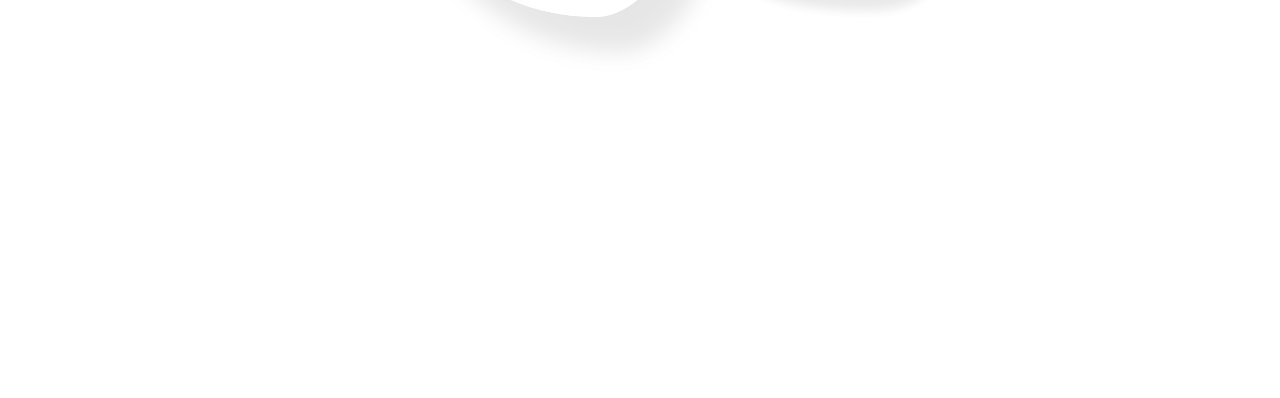
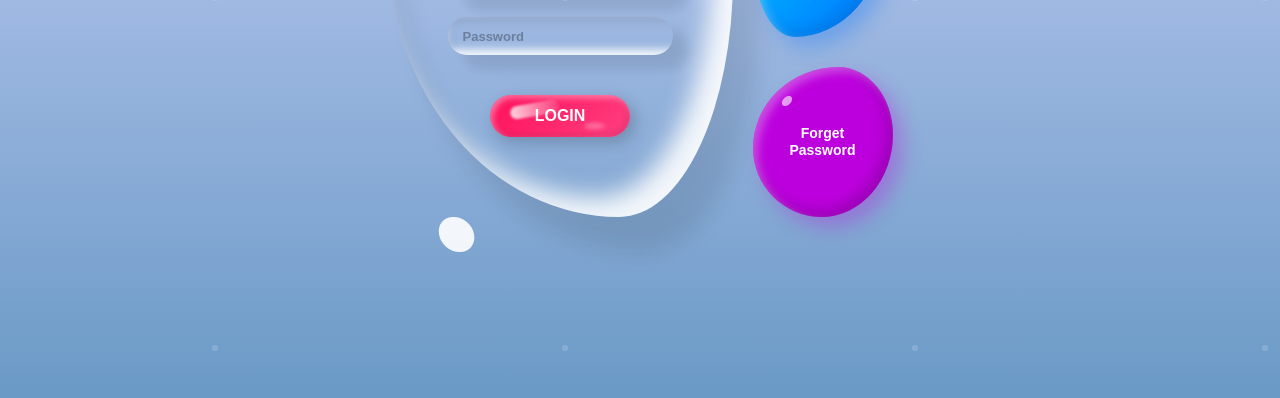
Before and after one commit to Dinesh-Bandara/Simple-School-Management-System-, a plain HTML site: page index.html in a window 1280 px wide. Shown: the part 402-800 px from the top of the page. Drawn offline with Linux system fonts and the light colour scheme.

Commit message:
complete login frontend

```diff
--- a/Css/login.css
+++ b/Css/login.css
@@ -6,6 +6,7 @@
     align-items: flex-end;
     gap: 20px;
     flex-wrap: wrap;
+
 }
 
 .login-form {
@@ -66,6 +67,7 @@
     align-items: center;
     gap: 20px;
     padding: 80px 60px;
+    flex-wrap: wrap;
 
     h4{
         color: black;
@@ -110,100 +112,207 @@
 
 }
 
-.btn{
+.btn {
     display: flex;
+    justify-content: center;
+    width: 100%;
+    margin-top: 20px;
+}
+
+button {
+    position: relative;
+    border: none;
+    background: linear-gradient(135deg, #ff0f5b, #ff4081);
+    width: 140px;
+    padding: 12px;
+    color: white;
+    font-weight: bold;
+    font-size: 16px;
+    border-radius: 30px;
+    cursor: pointer;
+    box-shadow:
+        inset 3px 3px 6px rgba(255, 255, 255, 0.4),
+        inset -3px -3px 6px rgba(0, 0, 0, 0.1),
+        5px 5px 15px rgba(0, 0, 0, 0.2);
+    transition: all 0.3s ease;
+    overflow: hidden;
+}
+
+button::before {
+    content: '';
+    position: absolute;
+    top: 8px;
+    left: 20px;
+    width: 35%;
+    height: 30%;
+    border-radius: 20px;
+    background: linear-gradient(to right, rgba(255, 255, 255, 0.8), rgba(255, 255, 255, 0.1));
+    transform: rotate(-10deg);
+    filter: blur(1px);
+}
+
+button::after {
+    content: '';
+    position: absolute;
+    bottom: 8px;
+    right: 25px;
+    width: 15%;
+    height: 15%;
+    border-radius: 50%;
+    background: rgba(255, 255, 255, 0.3);
+    filter: blur(2px);
+}
+
+button:hover {
+    transform: translateY(-3px) scale(1.02);
+    box-shadow:
+        inset 3px 3px 10px rgba(255, 255, 255, 0.5),
+        inset -3px -3px 10px rgba(0, 0, 0, 0.2),
+        10px 10px 20px rgba(0, 0, 0, 0.3);
+}
+
+button:active {
+    transform: translateY(0) scale(0.98);
+}
+
+/* --- RIGHT SIDE BUBBLES --- */
+.right {
+    display: flex;
+    flex-direction: column;
+    gap: 30px;
     justify-content: center;
 }
 
-button{
-    border: none;
-    background-color: #ff0f5b;
-    width: 100px;
-    padding: 10px;
-    color: white;
-    border-radius: 20px;
-}
-
-/* Layout for the container holding the new buttons */
-.right {
-    display: flex;
-    flex-direction: column;
-    gap: 20px;
-    margin-bottom: 20px; /* Aligns with the form visually */
-}
-
-/* Apply the Liquid Glass Style */
+/* Common styles for the bubbles */
 .Sign-up,
 .forget-pwd {
-    /* 1. The Organic Shape */
-    border-radius: 52% 48% 33% 67% / 38% 45% 55% 62%;
-
-    /* 2. The Soft Depth (Shadows) */
-    box-shadow:
-        inset 10px 10px 10px #0000000d,
-        15px 15px 10px #0000000d,
-        15px 10px 15px #0000000d,
-        inset -10px -10px 10px #ffffffe6;
-
     position: relative;
-    transition: all ease 0.5s;
-
-    /* Spacing and Text Styling */
-    padding: 20px 30px;
+    padding: 35px 30px;
     display: flex;
     justify-content: center;
     align-items: center;
     cursor: pointer;
     font-weight: 600;
-    color: #444; /* Darker text for contrast */
+    color: white;
+    text-align: center;
+    transition: all ease 0.5s;
 }
 
-/* 3. The Glossy Reflections (Highlights) */
+/* 1. BLUE BUBBLE (Sign Up) */
+.Sign-up {
+    background: #00c6ff; /* Fallback */
+    /* Blue Gradient */
+    background: linear-gradient(135deg, #00c6ff 0%, #0072ff 100%);
+
+    /* Organic Shape */
+    border-radius: 48% 52% 68% 32% / 42% 28% 72% 58%;
+
+    /* 3D Depth Shadows */
+    box-shadow:
+        inset 5px 5px 10px rgba(255,255,255,0.3), /* Top highlight */
+        inset -5px -5px 15px rgba(0,0,0,0.1), /* Bottom shadow */
+        10px 10px 20px rgba(0, 114, 255, 0.3); /* Drop shadow */
+
+    width: 70px; /* Approximate size */
+    height: 70px;
+}
+
+/* 2. PURPLE BUBBLE (Forget Password) */
+.forget-pwd {
+    background: #c471ed; /* Fallback */
+    /* Purple Gradient */
+    background: linear-gradient(135deg, #c471ed 0%, #f64f59 100%);
+    background: linear-gradient(135deg, #b030b0 0%, #602080 100%); /* Adjusted to match image purple */
+    background: #bc00dd;
+
+    /* Organic Shape - Slightly different from blue */
+    border-radius: 61% 39% 51% 49% / 54% 45% 55% 46%;
+
+    /* 3D Depth Shadows */
+    box-shadow:
+        inset 5px 5px 10px rgba(255,255,255,0.3),
+        inset -5px -5px 15px rgba(0,0,0,0.2),
+        10px 10px 20px rgba(188, 0, 221, 0.3);
+
+    width: 80px;
+    height: 80px;
+    font-size: 14px;
+    line-height: 1.2;
+}
+
+/* --- GLOSSY REFLECTIONS (The white dots) --- */
 .Sign-up::before,
 .forget-pwd::before {
     content: '';
     position: absolute;
     background-color: white;
-    width: 15%;
-    height: 15%;
+    width: 12px;
+    height: 8px;
     border-radius: 50%;
-    left: 25%;
+    left: 20%;
     top: 20%;
-    opacity: 0.5;
-    transition: all ease 0.5s;
+    opacity: 0.6;
+    transform: rotate(-45deg);
 }
 
-.Sign-up::after,
-.forget-pwd::after {
+.Sign-up::after {
+    /* Small dot for Sign up */
     content: '';
     position: absolute;
     background-color: white;
-    width: 8%;
-    height: 8%;
+    width: 5px;
+    height: 5px;
     border-radius: 50%;
-    left: 15%;
-    top: 30%;
-    opacity: 0.9;
-    transition: all ease 0.5s;
+    left: 30%;
+    top: 28%;
+    opacity: 0.8;
 }
 
-/* Hover Effects: Rounding the shape and moving reflections */
+/* --- HOVER EFFECTS --- */
 .Sign-up:hover,
 .forget-pwd:hover {
-    border-radius: 50%; /* Becomes a perfect circle/oval on hover */
-    color: #000;
+    border-radius: 50%; /* Becomes a perfect circle on hover */
+    transform: translateY(-5px); /* Floats up slightly */
     box-shadow:
-        inset 5px 5px 10px #0000000d,
-        10px 10px 10px #0000000d,
-        inset -5px -5px 10px #ffffffe6;
+        inset 5px 5px 20px rgba(255,255,255,0.4),
+        15px 15px 30px rgba(0,0,0,0.2);
 }
 
-.Sign-up:hover::before,
-.forget-pwd:hover::before {
-    transform: translate(10px, 10px); /* Moves highlight */
+body {
+    margin: 0;
+    padding: 0;
+    height: 100vh;
+    display: flex;
+    justify-content: center;
+    align-items: center;
+    font-family: sans-serif;
+    overflow: hidden;
+    background: linear-gradient(180deg, #d5d9ff, #005a8d, #0088a9);
+    background-size: 400% 400%;
+    position: relative;
 }
 
-.Sign-up:hover::after,
-.forget-pwd:hover::after {
-    transform: translate(10px, 10px); /* Moves highlight */
+body::after {
+    content: '';
+    position: absolute;
+    top: 0;
+    left: 0;
+    width: 100%;
+    height: 100%;
+    pointer-events: none;
+    background-image:
+        radial-gradient(rgba(255, 255, 255, 0.2) 2px, transparent 2.5px),
+        radial-gradient(rgba(255, 255, 255, 0.15) 3px, transparent 3.5px);
+    background-size: 550px 550px, 350px 350px;
+    background-position: 0 0, 40px 60px;
+    animation: risingBubbles 20s linear infinite;
 }
+
+@keyframes risingBubbles {
+    0% {
+        background-position: 0 100vh, 40px 100vh;
+    }
+    100% {
+        background-position: 0 -100px, 40px -100px;
+    }
+}
--- a/index.html
+++ b/index.html
@@ -19,7 +19,7 @@
                         <input type="text" placeholder="UserName">
                     </div>
                     <div class="input-group">
-                        <input type="text" placeholder="Password">
+                        <input type="password" placeholder="Password">
                     </div>
                     <div class=" btn">
                         <button>LOGIN</button>
```
